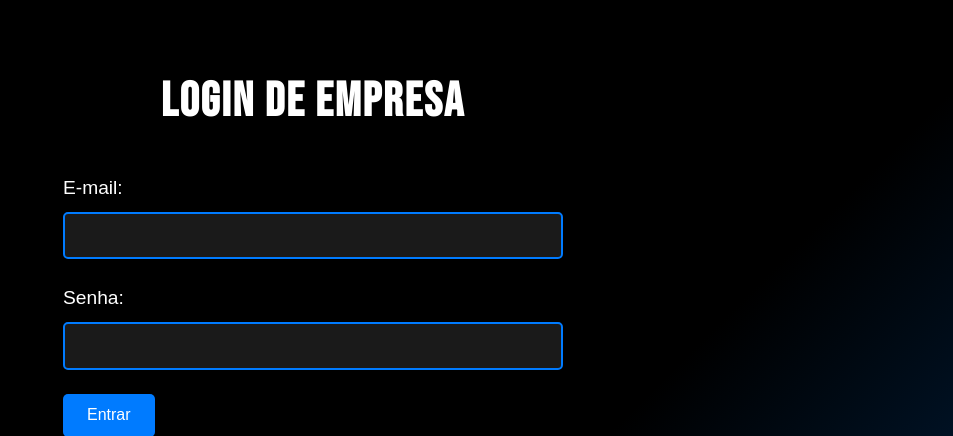
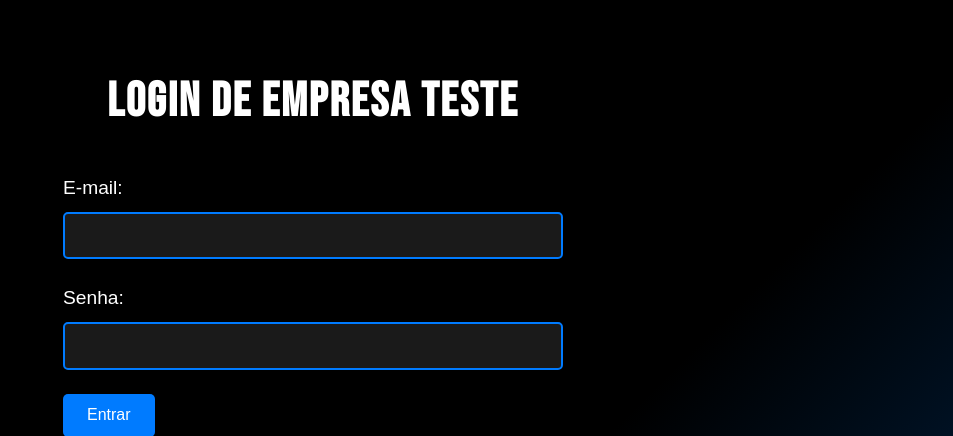
Before and after one commit to HiagoLandin/RH-System, a PHP site: page /login_empresa.php in a window 1280 px wide. Shown: the part 87-523 px from the top of the page, without its empty margins (327-1280 px from the left). Run offline with PHP 8.4, Linux system fonts and the light colour scheme.

Commit message:
teste de interação
teste básico

```diff
--- a/login_empresa.php
+++ b/login_empresa.php
@@ -36,7 +36,7 @@ unset($_SESSION['mensagem']); // Remove a mensagem após exibi-la
 
     <main>
         <section class="login">
-            <h1>Login de Empresa</h1>
+            <h1>Login de Empresa teste</h1>
             <!-- Exibe a notificação se houver -->
             <?php if (!empty($mensagem)): ?>
                 <div class="notificacao <?php echo (strpos($mensagem, 'sucesso') !== false ? 'success' : 'error'); ?>">
--- a/sobre.php
+++ b/sobre.php
@@ -3,7 +3,7 @@
 <head>
     <meta charset="UTF-8">
     <meta name="viewport" content="width=device-width, initial-scale=1.0">
-    <title>Sobre Nós - LINKIDEAU</title>
+    <title>Sobre Nós - LINKIDEAU </title>
     <!-- Link para o Google Fonts (Bebas Neue) -->
     <link href="https://fonts.googleapis.com/css2?family=Bebas+Neue&display=swap" rel="stylesheet">
     <!-- Link para o CSS -->
```
